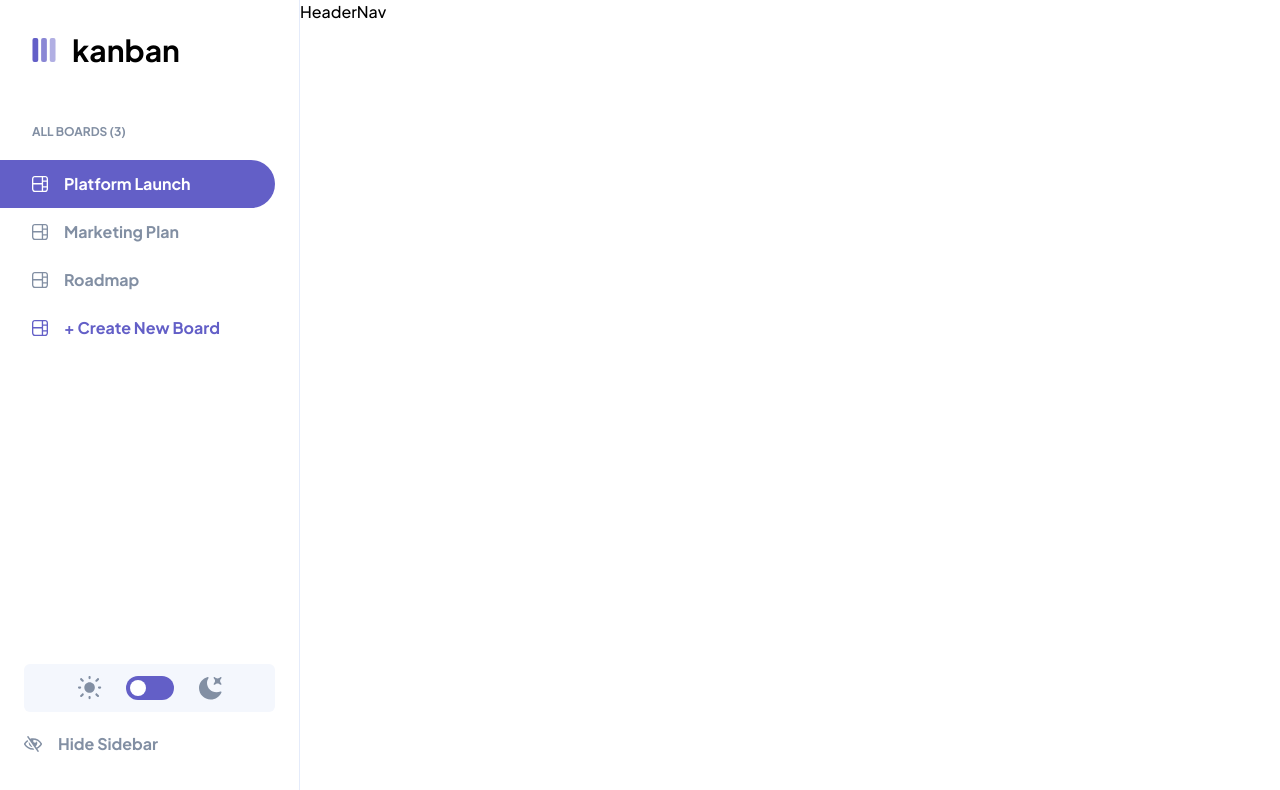
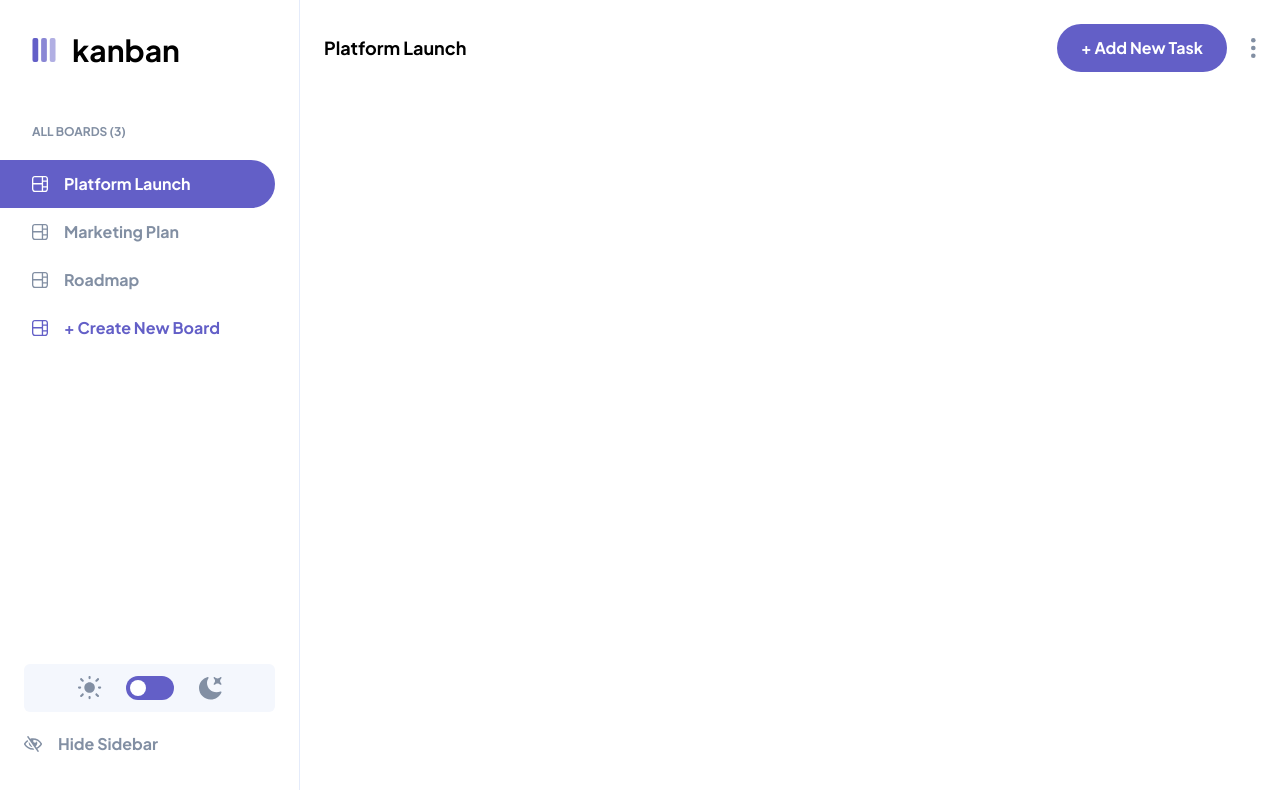
Before and after one commit to tryea/kanban-task-management-system, a Next.js app: page / in a window 1280 px wide. Shown: the top 790 px of the page. Built offline with nearby package versions, Linux system fonts and the light colour scheme.

Commit message:
[main] feat:Add Header Navigation

```diff
--- a/src/components/icons/icons.tsx
+++ b/src/components/icons/icons.tsx
@@ -1,3 +1,5 @@
 import SidebarOpenIconSVG from "@/../public/icons/sidebar-open.svg";
+import TrippleDotIconSVG from "@/../public/icons/tripple-dot.svg";
 
 export const SidebarOpenIcon = SidebarOpenIconSVG;
+export const TrippleDotIcon = TrippleDotIconSVG;
--- a/src/components/organisms/HeaderNav.tsx
+++ b/src/components/organisms/HeaderNav.tsx
@@ -1,9 +1,33 @@
 import React from "react";
+import { TrippleDotIcon } from "../icons/icons";
 
 type Props = {};
 
 function HeaderNav(props: Props) {
-  return <div>HeaderNav</div>;
+  return (
+    <div
+      className={`flex h-24 w-full flex-row items-center justify-between bg-kanban-white px-6 dark:bg-kanban-darkGray`}
+    >
+      <div className={`select-none heading-xl`}>
+        <p>Platform Launch</p>
+      </div>
+      <div className="flex flex-row items-center gap-6">
+        <div>
+          <button
+            type="button"
+            className={`rounded-full bg-kanban-purple px-6 py-3.5 text-kanban-white heading-m hover:bg-kanban-lightPurple dark:hover:bg-kanban-purple/65`}
+          >
+            + Add New Task
+          </button>
+        </div>
+        <div>
+          <TrippleDotIcon
+            className={`aspect-auto h-5 cursor-pointer fill-current text-kanban-grayBlue`}
+          />
+        </div>
+      </div>
+    </div>
+  );
 }
 
 export default HeaderNav;
```
Also changed, not shown: public/icons/tripple-dot.svg (added).
